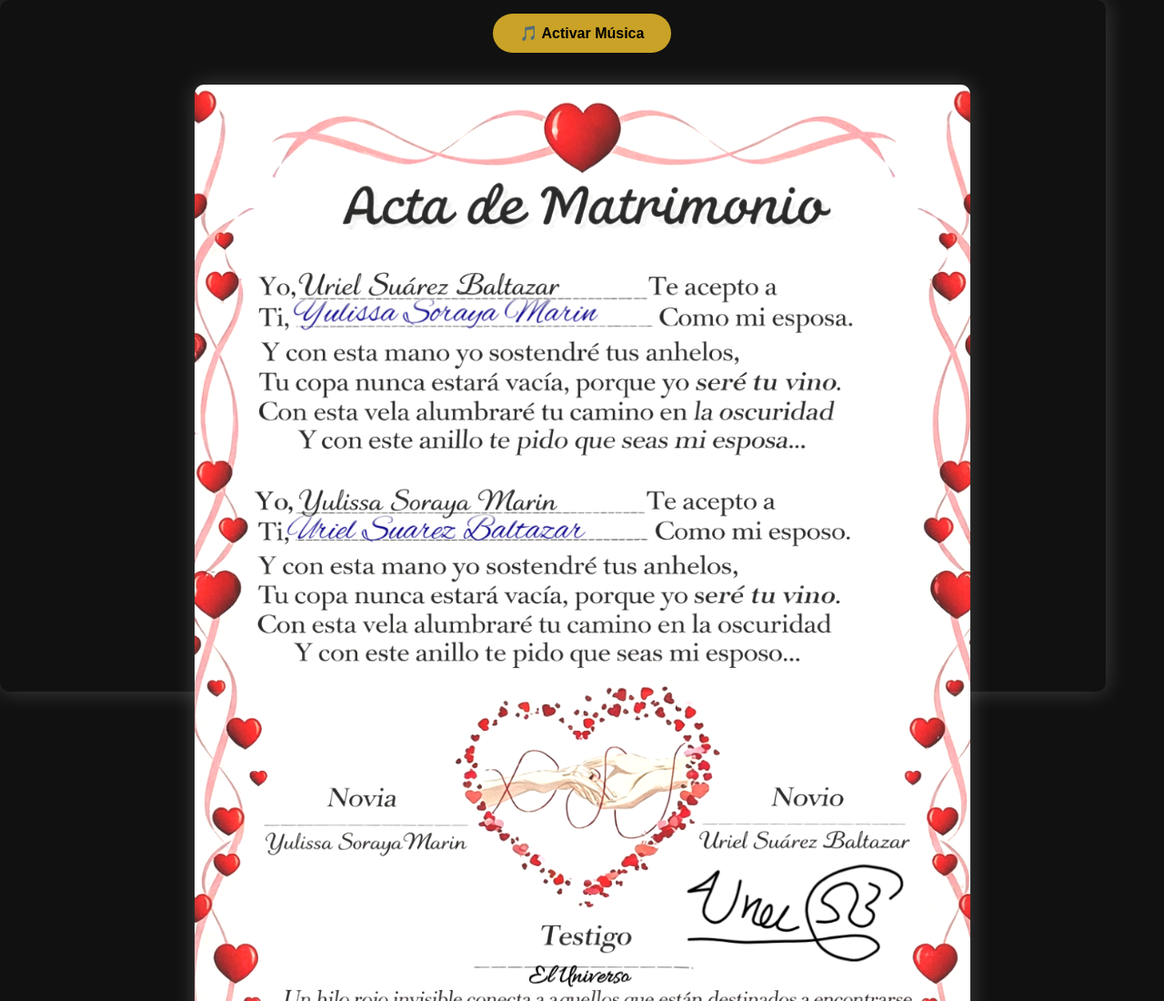
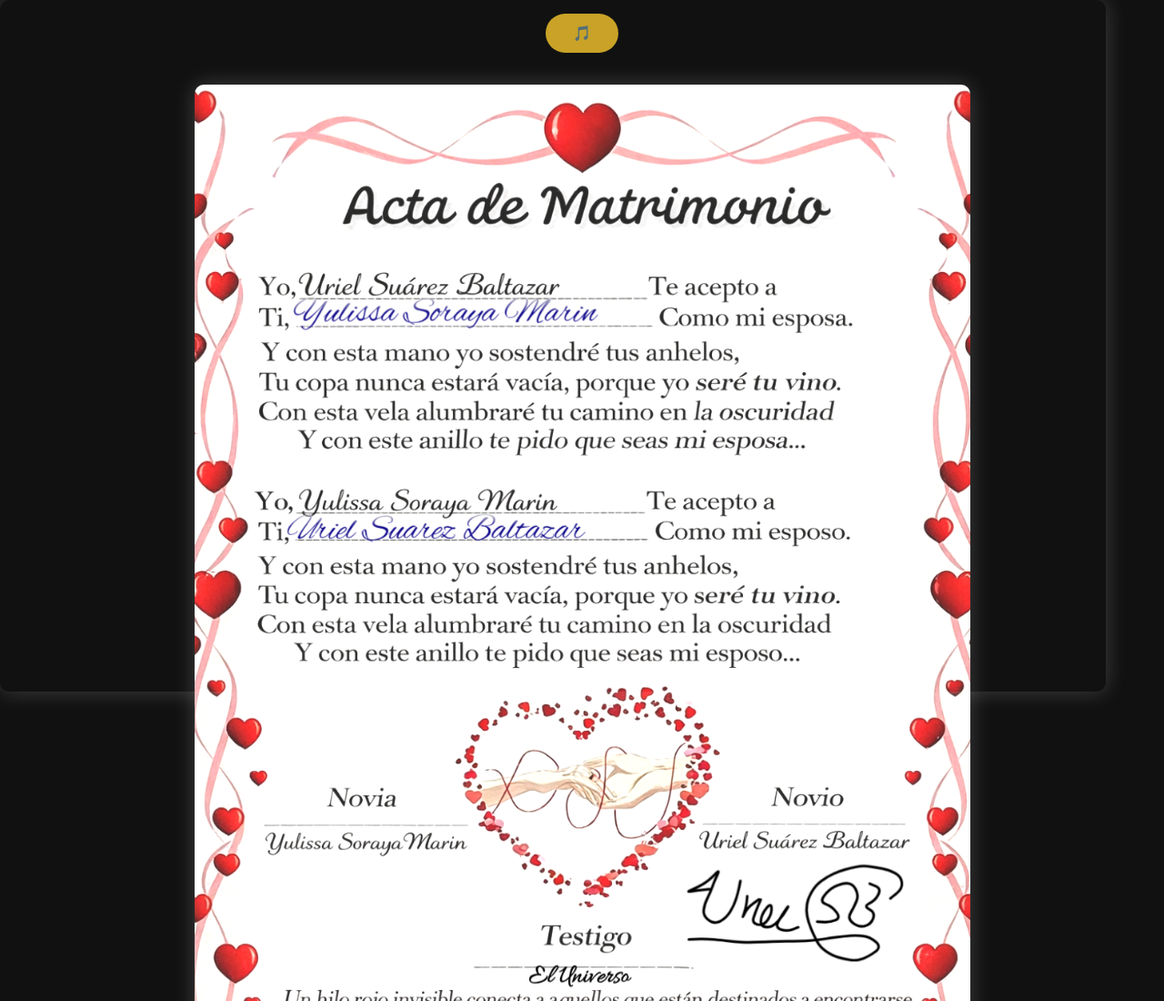
Before and after one commit to urielsuarezbaltazar/Acta-de-Matrimonio, a plain HTML site: page index.html in a window 1280 px wide. Shown: the top 1100 px of the page at 91% size. Drawn offline with Linux system fonts and the light colour scheme.

Commit message:
Update index.html

```diff
--- a/index.html
+++ b/index.html
@@ -12,7 +12,7 @@
     <source src="musica.mp3" type="audio/mpeg">
   </audio>
 
-  <button id="musicBtn">🎵 Activar Música</button>
+  <button id="musicBtn">🎵</button>
 
   <div class="canvas-container">
     <canvas id="actaCanvas"></canvas>
```
